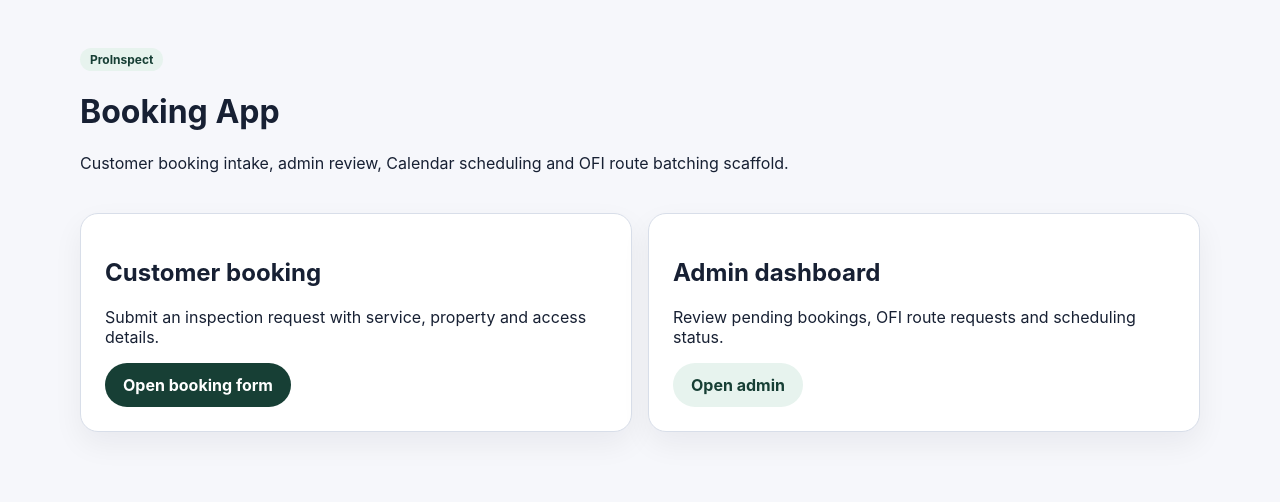
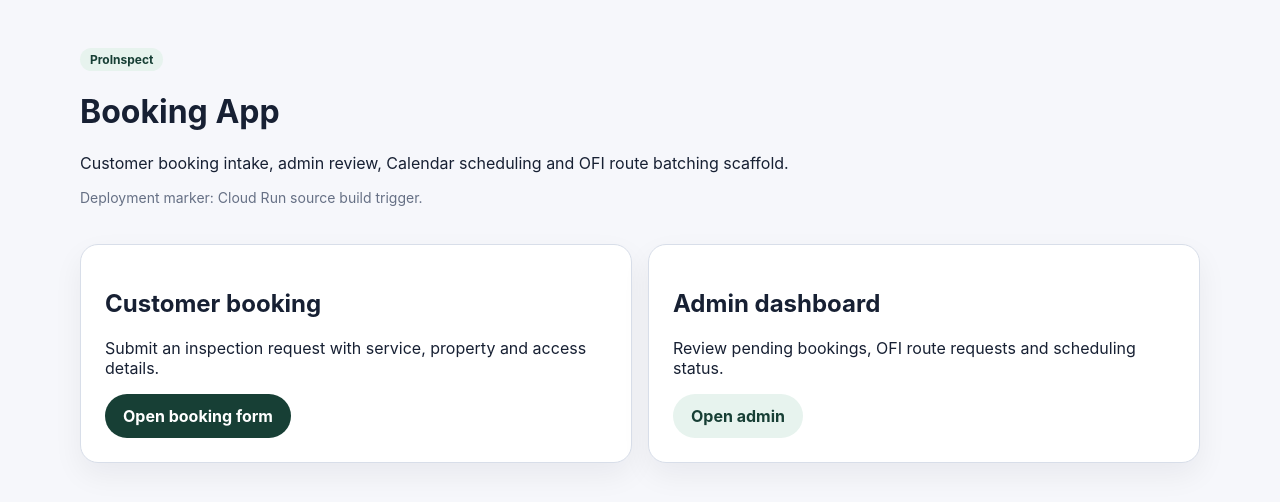
Before and after one commit to info-rbp/proinspect-booking-app, a Next.js app: page / in a window 1280 px wide. Shown: the top 502 px of the page. Built offline with nearby package versions, Linux system fonts and the light colour scheme.

Commit message:
Trigger Cloud Run deployment workflow

```diff
--- a/app/page.tsx
+++ b/app/page.tsx
@@ -8,6 +8,7 @@ export default function HomePage() {
           <span className="badge">ProInspect</span>
           <h1>Booking App</h1>
           <p>Customer booking intake, admin review, Calendar scheduling and OFI route batching scaffold.</p>
+          <p style={{ color: 'var(--muted)', fontSize: 14 }}>Deployment marker: Cloud Run source build trigger.</p>
         </div>
       </div>
       <div className="grid grid-2">
```
